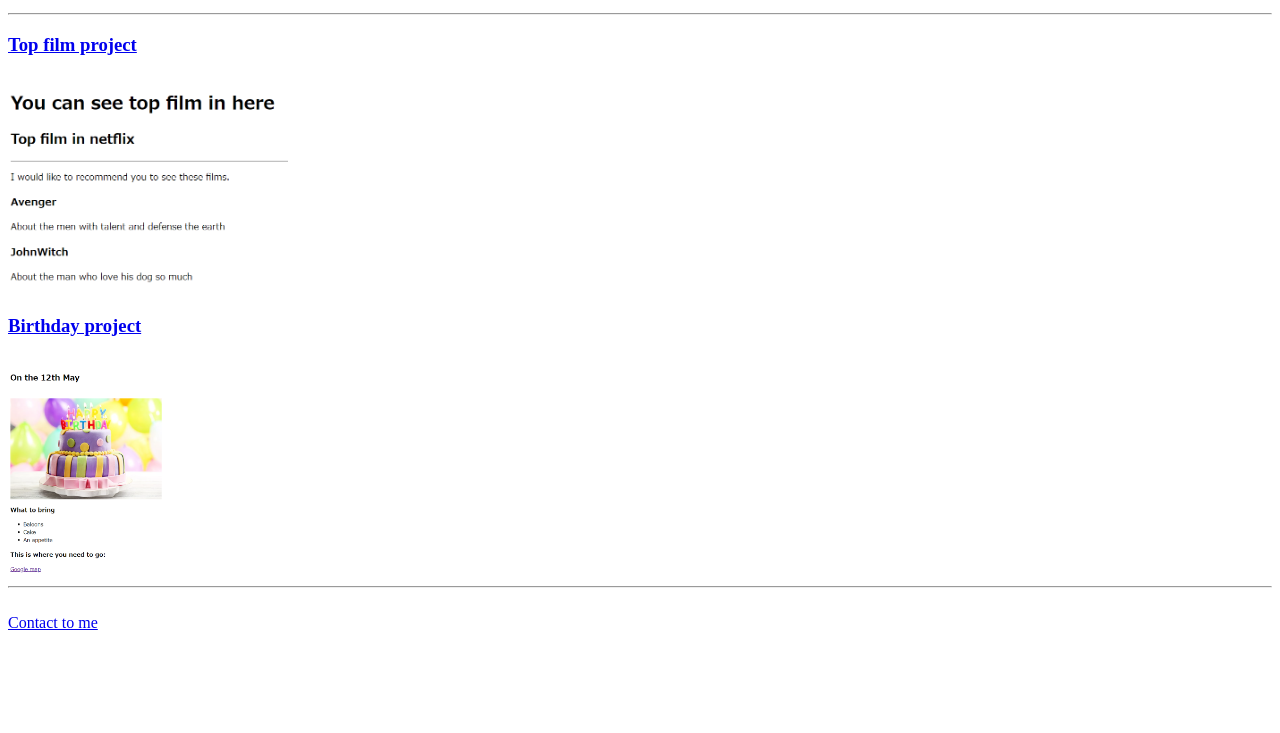
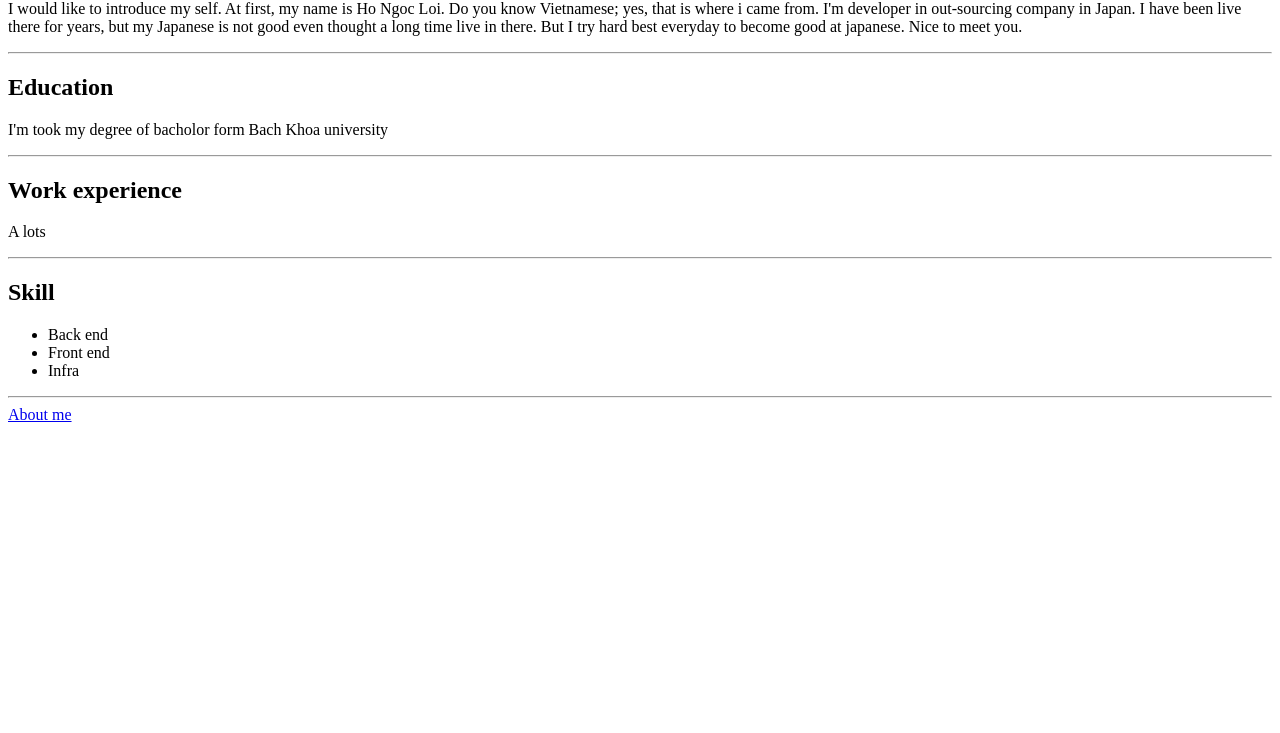
Before and after one commit to TomEby/httl-portfolio, a plain HTML site: page index.html in a window 1280 px wide. Shown: the part 67-800 px from the top of the page. Drawn offline with Linux system fonts and the light colour scheme.

Commit message:
feat : my resume

```diff
--- a/index.html
+++ b/index.html
@@ -3,22 +3,34 @@
 
 <head>
   <meta charset="UTF-8">
-  <title>Index</title>
+  <title>My Resume</title>
 </head>
 
 <body>
-  <h1>Wellcome</h1>
-  <hr>
-  <h3><a href="./public/top-film.html">Top film project</a></h3>
-  <br>
-  <img src="./assets/Image/top-film.PNG" alt="topFilm" height="200">
-  <br>
-  <h3><a href="./public/birday.html">Birthday project</a></h3>
-  <br>
-  <img src="./assets/Image/birth-day.PNG" alt="birthDay" height="200">
-  <hr>
-  <br>
-  <a href="./public/about.html">Contact to me</a>
+<h2>Summary</h2>
+<p>I would like to introduce my self. At first, my name is Ho Ngoc Loi. Do you know Vietnamese; yes, that is where i came from.
+  I'm developer in out-sourcing company in Japan. I have been live there for  years, but my Japanese is not good even thought a long time live in there.
+  But I try hard best everyday to become good at japanese.
+  Nice to meet you.
+</p>
+<hr>
+<h2>Education</h2>
+<p>I'm took my degree of bacholor form Bach Khoa university</p>
+<hr>
+<h2>Work experience</h2>
+<p>A lots</p>
+<hr>
+<h2>Skill</h2>
+<p>
+  <ul>
+    <li>Back end</li>
+    <li>Front end</li>
+    <li>Infra</li>
+  </ul>
+</p>
+<hr>
+
+<a href="./public/about.html">About me</a>
 </body>
 
 </html>
```
Also changed, not shown: public/about.html (+3 -2 lines).
